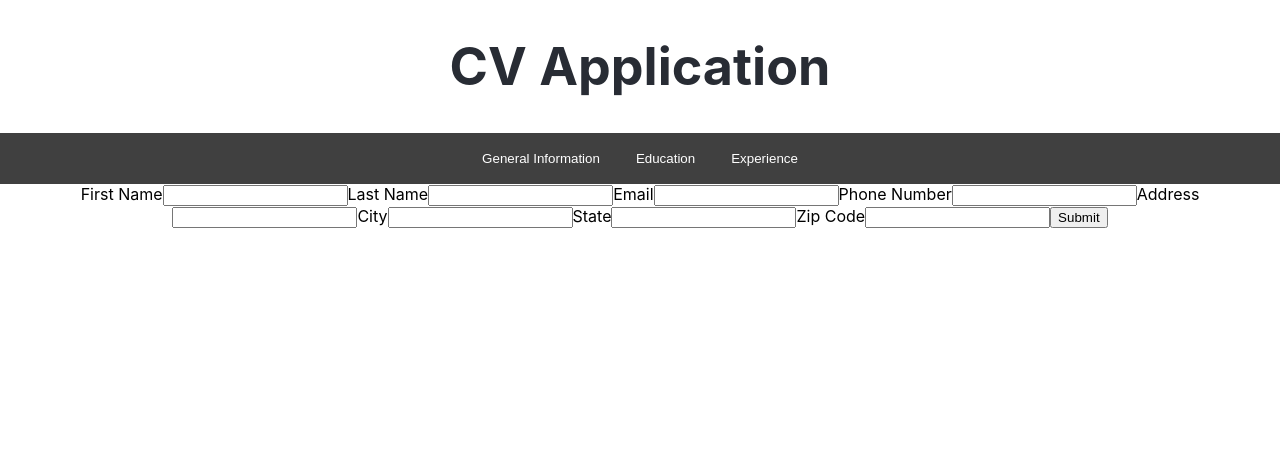
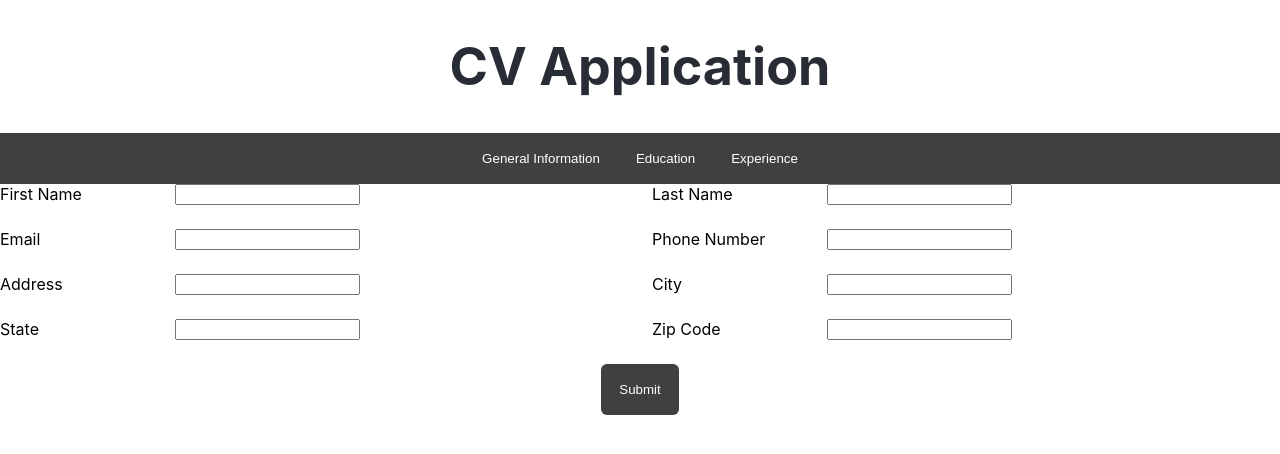
Before and after one commit to tbruner/cv-application, a React (Create React App) app: page / in a window 1280 px wide. Shown: the top 454 px of the page. Built offline with nearby package versions, Linux system fonts and the light colour scheme.

Commit message:
Add styling to the form

```diff
--- a/src/components/EducationSection.js
+++ b/src/components/EducationSection.js
@@ -5,7 +5,14 @@ function EducationSection() {
         <label for='school-name'>School Name</label>
         <input type='text' id='school-name' required />
 
-        <div>Location</div>
+        <div class='blank-grid-item'></div>
+        <div class='blank-grid-item'></div>
+
+        <div>Location:</div>
+
+        <div class='blank-grid-item'></div>
+        <div class='blank-grid-item'></div>
+        <div class='blank-grid-item'></div>
 
         <label for='school-city'>City</label>
         <input type='text' id='school-city' required />
@@ -15,6 +22,9 @@ function EducationSection() {
 
         <label for='area-of-study'>Area of study</label>
         <input type='text' id='area-of-study' required />
+
+        <div class='blank-grid-item'></div>
+        <div class='blank-grid-item'></div>
 
         <label for='date-from'>From</label>
         <input type='date' id='date-from' required />
--- a/src/components/Form.js
+++ b/src/components/Form.js
@@ -1,3 +1,4 @@
+import '../styles/Form.css';
 import GenInfoSection from './GenInfoSection.js';
 import EducationSection from './EducationSection.js';
 import ExperienceSection from './ExperienceSection.js';
--- a/src/components/GenInfoSection.js
+++ b/src/components/GenInfoSection.js
@@ -2,31 +2,31 @@ function GeneralInfoSection() {
   return (
     <>
       <form>
-        <label for='first-name'>First Name</label>
+        <label htmlFor='first-name'>First Name</label>
         <input type='text' id='first-name' required />
 
-        <label for='last-name'>Last Name</label>
+        <label htmlFor='last-name'>Last Name</label>
         <input type='text' id='last-name' required />
 
-        <label for='email'>Email</label>
+        <label htmlFor='email'>Email</label>
         <input type='email' id='email' required />
 
-        <label for='phone'>Phone Number</label>
+        <label htmlFor='phone'>Phone Number</label>
         <input type='tel' id='phone' required />
 
-        <label for='address'>Address</label>
+        <label htmlFor='address'>Address</label>
         <input type='text' id='address' required />
 
-        <label for='city'>City</label>
+        <label htmlFor='city'>City</label>
         <input type='text' id='city' required />
 
-        <label for='state'>State</label>
+        <label htmlFor='state'>State</label>
         <input type='text' id='state' required />
 
-        <label for='zip-code'>Zip Code</label>
+        <label htmlFor='zip-code'>Zip Code</label>
         <input type='number' id='zip-code' required />
 
-        <button type='submit' class='submit'>Submit</button>
+        <button type='submit' className='submit'>Submit</button>
       </form>
     </>
   );
--- /dev/null
+++ b/src/styles/Form.css
@@ -0,0 +1,23 @@
+.submit {
+  border: none;
+  border-radius: 6px;
+  background-color: hsl(0, 0%, 25%);
+  color: white;
+  padding: 18px;
+  justify-self: center;
+  grid-column: 1 / 5;
+}
+
+.submit:hover {
+  background-color: hsl(0, 0%, 5%);
+  cursor: pointer;
+}
+
+form {
+  display: grid;
+  grid-template-columns: repeat(2, 1fr 3fr);
+  grid-template-rows: auto auto;
+  gap: 24px;
+  justify-items: start;
+
+}
```
